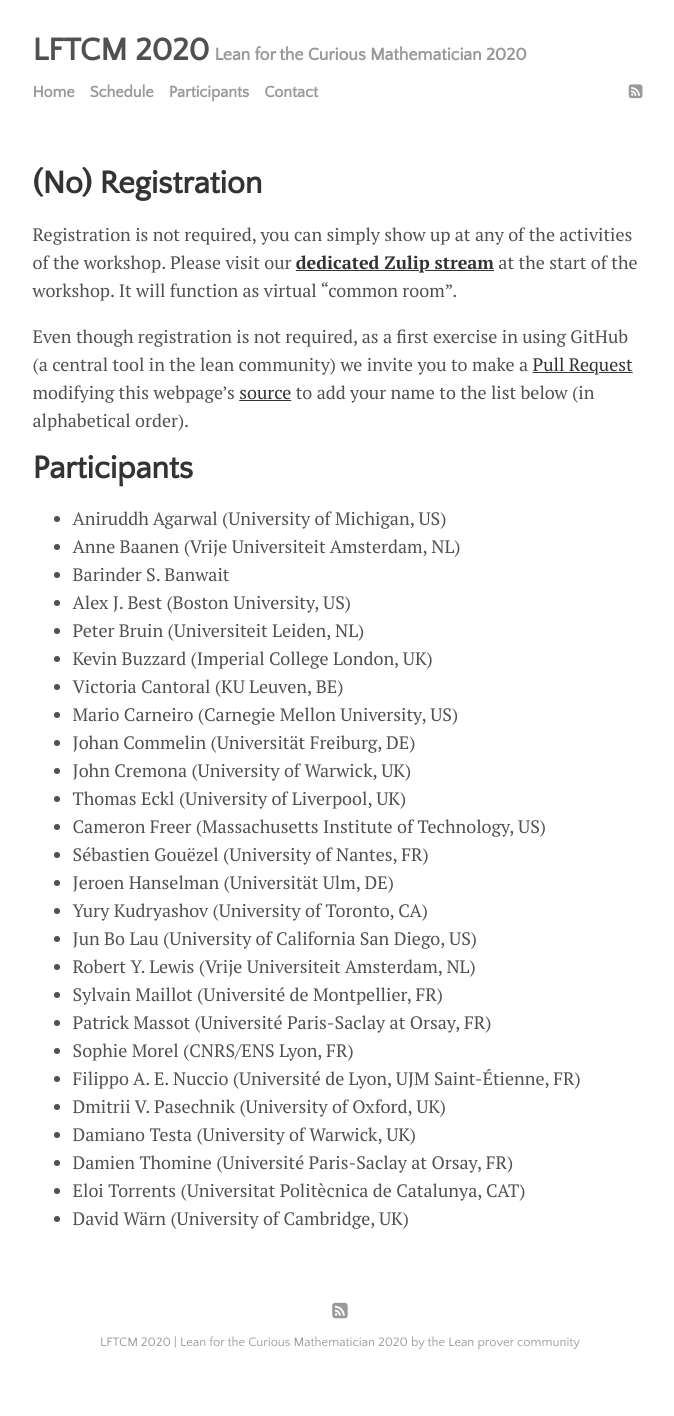
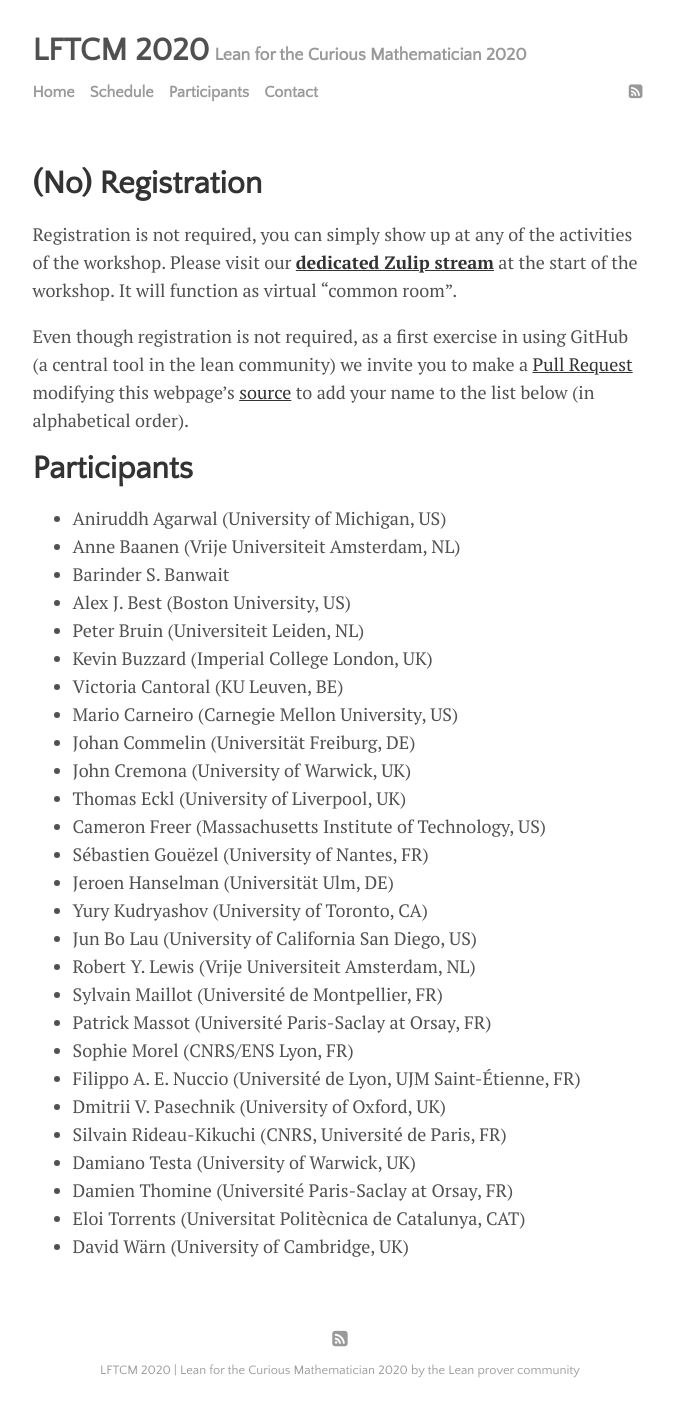
Before and after one commit to leanprover-community/lftcm2020, a Jekyll site: the page built from participants.md, in a window 1280 px wide. Shown: the whole page, without its empty margins (300-974 px from the left). Built offline with Jekyll 4.4.1, drawn with Linux system fonts in a browser that asks for light colours; before the commit the page ends 1388 px from its top, so only the background shows below that.

Commit message:
Update participants.md

```diff
--- a/participants.md
+++ b/participants.md
@@ -46,6 +46,7 @@ to add your name to the list below (in alphabetical order).
 * Sophie Morel (CNRS/ENS Lyon, FR)
 * Filippo A. E. Nuccio (Université de Lyon, UJM Saint-Étienne, FR)
 * Dmitrii V. Pasechnik (University of Oxford, UK)
+* Silvain Rideau-Kikuchi (CNRS, Université de Paris, FR)
 * Damiano Testa (University of Warwick, UK)
 * Damien Thomine (Université Paris-Saclay at Orsay, FR)
 * Eloi Torrents (Universitat Politècnica de Catalunya, CAT)
```
